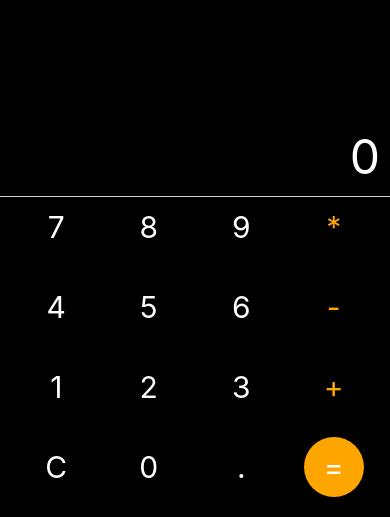
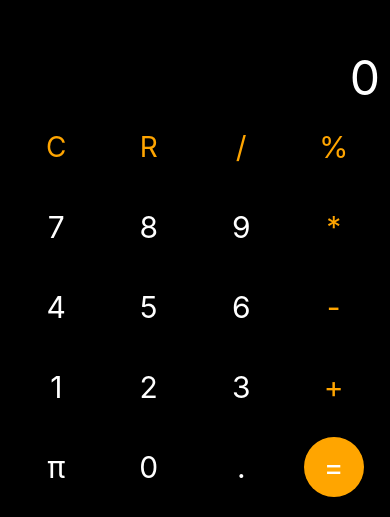
Before and after one commit to sahad0/Calculator_RN, a React Native app: screen / in a window 390 px wide. Shown: the part 327-844 px from the top of the page. Built offline with nearby package versions, Linux system fonts and the light colour scheme.

Commit message:
ScrollView for result added

```diff
--- a/App.tsx
+++ b/App.tsx
@@ -1,6 +1,6 @@
 
 import React, { useEffect, useState } from 'react';
-import { StyleSheet, Text, TouchableOpacity, View } from 'react-native';
+import { ScrollView, StyleSheet, Text, TouchableOpacity, View } from 'react-native';
 
 
 function App(): JSX.Element {
@@ -16,14 +16,13 @@ function App(): JSX.Element {
   const handleNumberPress = (num:string) => {
 
     if(result==='0' && num==='0') return;
-
-    setOperator('');
+    setOperator('');                           //Activate Operator Again
 
     if (result === '0') {
       setResult(num.toString());
       setExpression(expression + num.toString());
 
-    } else if(result.length<12) {
+    } else if(result.length<12) {                               //Limiting Length
       setResult(result + num.toString());
       setExpression(expression + num.toString());
     }
@@ -31,12 +30,13 @@ function App(): JSX.Element {
   };
 
   const handleOperatorPress = (value:string) => {
+
     if(operator===''){
-      setOperator(value);
+      setOperator(value);                         //Disable Operator unless changed
       setExpression((expression)=> expression + value);
       setResult('0');
     }
-    else if(value!=='' && value!==operator){
+    else if(value!=='' && value!==operator){              //Replace Operator
       setExpression((k)=> k.slice(0,-1)+value);
       setResult('0');
 
@@ -46,7 +46,7 @@ function App(): JSX.Element {
   const handleEqualsPress = () => {
     let temp:string='';
     let last = [...expression][expression.length-1];
-    if(last==='+'||last==='-'||last==='*'||last==='.'){
+    if(last==='+'||last==='-'||last==='*'||last==='.'){                 //Handling case if expression ended with a symbol
       temp = expression+'0';
     }
     const res = eval(temp!==''?temp:expression);
@@ -58,7 +58,7 @@ function App(): JSX.Element {
   const handleDecimalPress = () => {
     if (result.includes('.')) return
     setResult(result + '.');
-    setExpression(result==="0" ? expression+'0.' : expression+'.');
+    setExpression(result==="0" ? expression+'0.' : expression+'.');                   //DEcimal Handler
 
   };
 
@@ -69,10 +69,33 @@ function App(): JSX.Element {
   };
 
 
+  const handleRemovePress = () =>{
+    if(expression.length>0){
+      setResult(result.slice(0, -1));
+      setExpression(expression.slice(0,-1));
+    }
+
+  }
+
+
   return (
     <View style={styles.container}>
-      <View style={[styles.resultContainer,{borderBottomColor:'lightgray',borderBottomWidth:0.3}]}>
-        <Text style={styles.resultText}>{expression===''?0:expression}</Text>
+      <ScrollView style={styles.resultContainer} contentContainerStyle={{ flexGrow: 1, justifyContent: 'flex-end', alignItems: 'flex-end', }}>
+          <Text style={[styles.resultText]}>{expression===''?0:expression}</Text>
+      </ScrollView>
+      <View style={styles.buttonContainer}>
+        <TouchableOpacity style={styles.button} onPress={() => handleClearPress()}>
+          <Text style={[styles.oButtonText,{fontSize:28}]}>C</Text>
+        </TouchableOpacity>
+        <TouchableOpacity style={styles.button} onPress={() => handleRemovePress()}>
+          <Text style={[styles.oButtonText,{fontSize:28}]}>R</Text>
+        </TouchableOpacity>
+        <TouchableOpacity style={styles.button} onPress={() => handleOperatorPress('/')}>
+          <Text style={styles.oButtonText}>/</Text>
+        </TouchableOpacity>
+        <TouchableOpacity style={styles.button} onPress={() => handleOperatorPress('%')}>
+          <Text style={styles.oButtonText}>%</Text>
+        </TouchableOpacity>
       </View>
 
       <View style={styles.buttonContainer}>
@@ -121,8 +144,8 @@ function App(): JSX.Element {
       </View>
 
       <View style={styles.buttonContainer}>
-        <TouchableOpacity style={styles.button} onPress={() => handleClearPress()}>
-          <Text style={styles.buttonText}>C</Text>
+        <TouchableOpacity style={styles.button} onPress={() => handleNumberPress('3.14')}>
+          <Text style={styles.buttonText}>π</Text>
         </TouchableOpacity>
         <TouchableOpacity style={styles.button} onPress={() => handleNumberPress('0')}>
           <Text style={styles.buttonText}>0</Text>
@@ -147,8 +170,8 @@ const styles = StyleSheet.create({
   },
   resultContainer: {
     flex: 1,
-    justifyContent: 'flex-end',
-    alignItems: 'flex-end',
+    // justifyContent: 'flex-end',
+    // alignItems: 'flex-end',
     paddingRight: 10,
     paddingBottom: 10,
 
```
